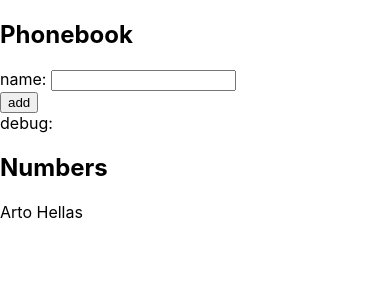
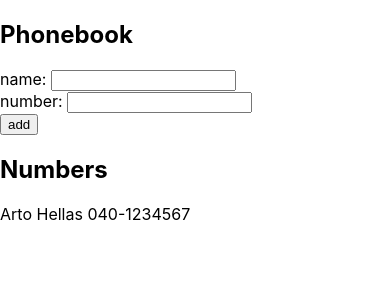
Before and after one commit to rbtrsv/fullstackopen_tut, a React (Create React App) app in the folder part2/phonebook/: page / in a window 390 px wide. Shown: the top 300 px of the page. Built offline with nearby package versions, Linux system fonts and the light colour scheme.

Commit message:
2.8: The Phonebook Step3

```diff
--- a/part2/phonebook/src/App.js
+++ b/part2/phonebook/src/App.js
@@ -1,14 +1,17 @@
 import { useState } from 'react'
 
 const Person = ({ person }) => {
-  return <div>{person.name}</div>
+  return <div>{person.name} {person.number}</div>
 }
 
 const App = () => {
   const [persons, setPersons] = useState([
-    { name: 'Arto Hellas' }
+    { name: 'Arto Hellas',
+      number: '040-1234567'
+    }
   ])
   const [newName, setNewName] = useState('')
+  const [newNumber, setNewNumber] = useState('')
 
   const addNewName = (e) => {
     e.preventDefault()
@@ -16,6 +19,7 @@
     if (persons.filter(p => p.name === newName).length === 0) {
       const objectName = {
         name: newName,
+        number: newNumber,
       }
       setPersons(persons.concat(objectName))
     } else {
@@ -23,10 +27,15 @@
     }
 
     setNewName('')
+    setNewNumber('')
   }
 
-  const handleChange = (e) => {
+  const handleNameChange = (e) => {
     setNewName(e.target.value)
+  }
+
+  const handleNumberChange = (e) => {
+    setNewNumber(e.target.value)
   }
 
   return (
@@ -34,13 +43,15 @@
       <h2>Phonebook</h2>
       <form onSubmit={addNewName}>
         <div>
-          name: <input value={newName} onChange={handleChange} />
+          name: <input value={newName} onChange={handleNameChange} />
         </div>
+        <div>
+           number: <input value={newNumber} onChange={handleNumberChange} />
+         </div>
         <div>
           <button type="submit">add</button>
         </div>
       </form>
-      <div>debug: {newName}</div>
       <h2>Numbers</h2>
       <div>
          {persons.map((person) => (
```
